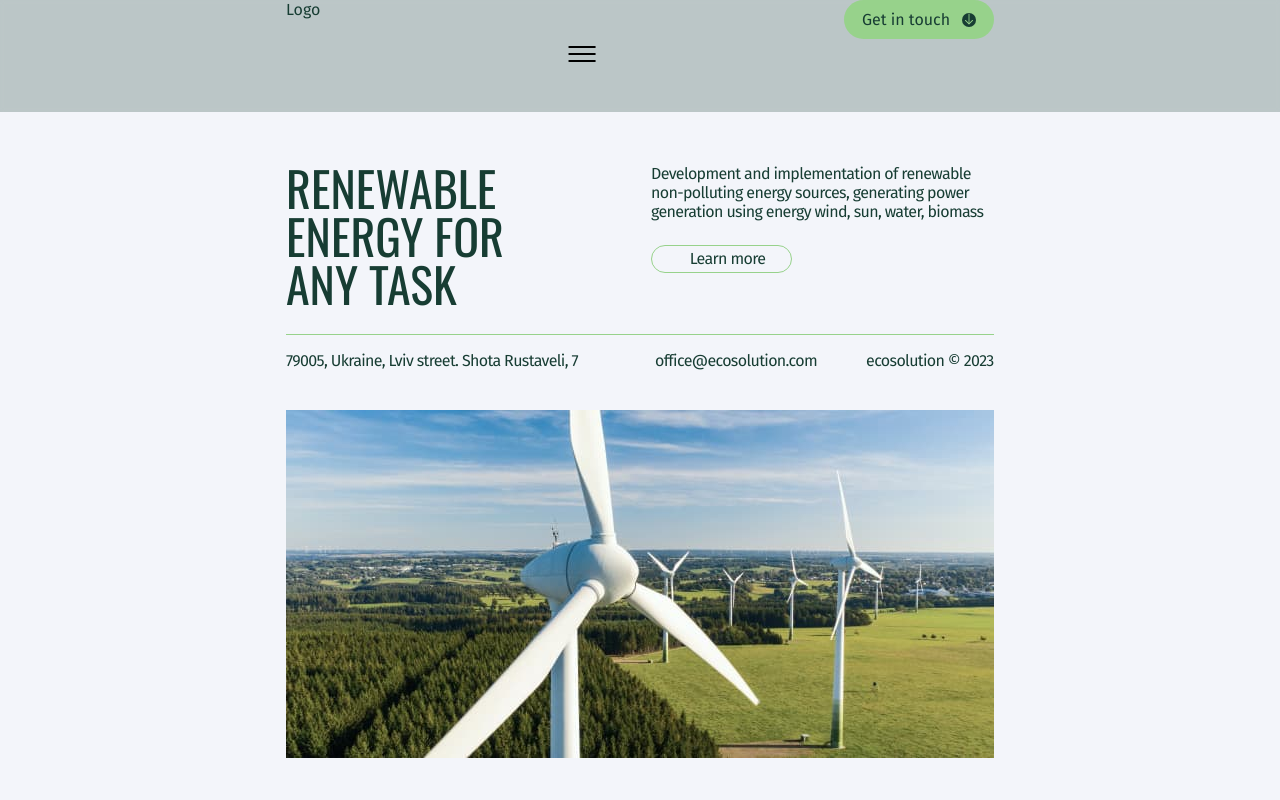
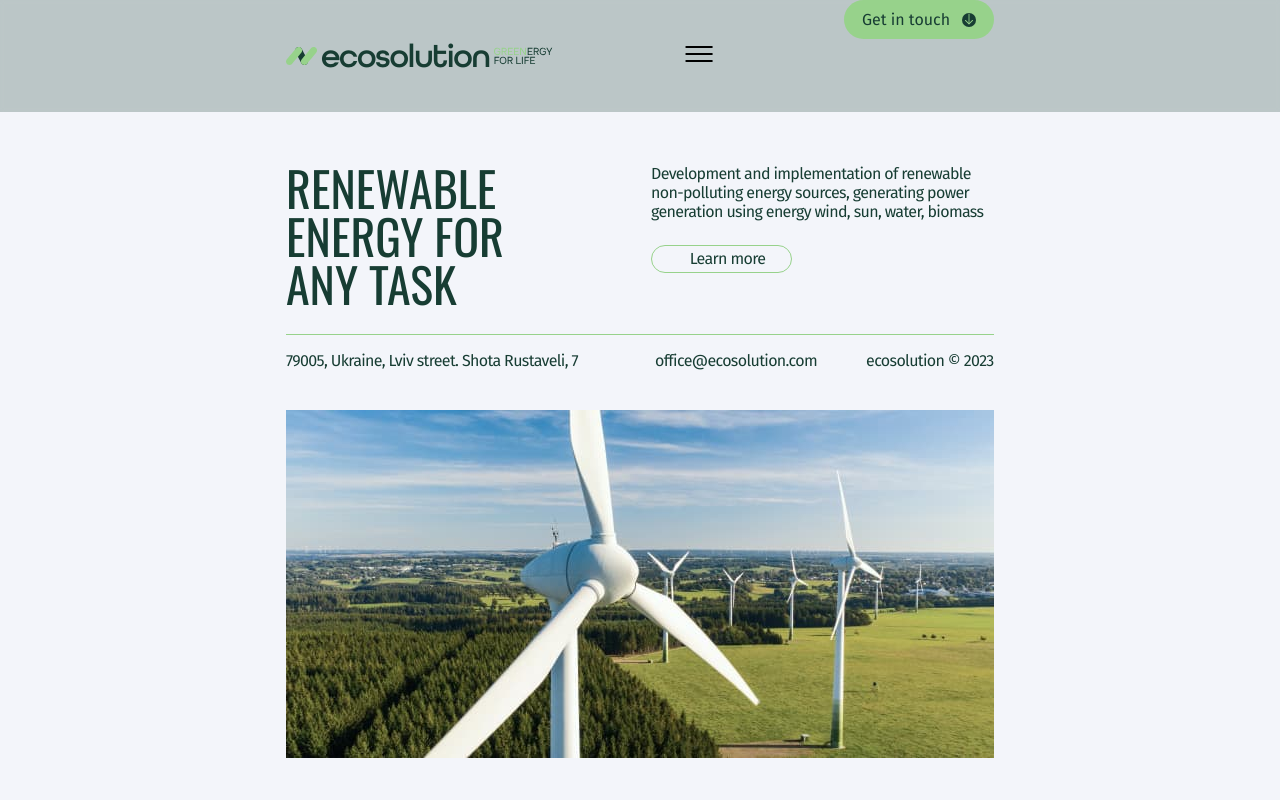
Before and after one commit to kozhushna/ecosolution, a React (Create React App) app: page / in a window 1280 px wide. Shown: the top 800 px of the page. Built offline with nearby package versions, Linux system fonts and the light colour scheme.

Commit message:
Add logo

```diff
--- a/src/components/Header/Header.jsx
+++ b/src/components/Header/Header.jsx
@@ -10,6 +10,7 @@ import {
 } from './Header.styled';
 import { Svg } from 'components/SvgIcon/SvgIcon';
 import { Menu } from 'Navigation/Menu';
+import { Logo } from 'components/Logo/Logo';
 
 export const Header = () => {
   const { isModalOpen, openModal, closeModal } = useModal();
@@ -37,7 +38,7 @@ export const Header = () => {
       <HeaderSection className={isScrolled ? 'scroll' : ''}>
         <Container>
           <HeaderWrapper>
-            <p>Logo</p>
+            <Logo />
             <button type="button" aria-label="Open menu" onClick={openModal}>
               <Svg w={36} h={36} icon="menu" />
             </button>
--- a/src/components/Hero/Hero.styled.js
+++ b/src/components/Hero/Hero.styled.js
@@ -11,7 +11,7 @@ export const HeroSection = styled(Section)`
   }
 
   @media screen and (${props => props.theme.devices.desktop}) {
-    padding-top: 78px;
+    padding-top: 50px;
     /* padding: 78px 0 120px 0; */
   }
 `;
--- /dev/null
+++ b/src/components/Logo/Logo.jsx
@@ -0,0 +1,13 @@
+import { Svg } from 'components/SvgIcon/SvgIcon';
+import { LogoLink, LogoWrapper } from './Logo.styled';
+
+export const Logo = () => {
+  return (
+    <LogoWrapper>
+      <Svg w={31} h={18} icon="logo"></Svg>
+      <LogoLink href="#hero">ecosolution</LogoLink>
+
+      <Svg w={60} h={18} icon="greenenergy"></Svg>
+    </LogoWrapper>
+  );
+};
--- /dev/null
+++ b/src/components/Logo/Logo.styled.js
@@ -0,0 +1,23 @@
+import styled from '@emotion/styled';
+
+export const LogoWrapper = styled.div`
+  display: flex;
+  align-items: center;
+  gap: 4px;
+
+  transition: color ${props => props.theme.baseTransition};
+
+  &:hover,
+  &:focus {
+    color: ${props => props.theme.colors.accent};
+  }
+`;
+
+export const LogoLink = styled.a`
+  font-family: 'FONTSPRING DEMO - All Round Gothic Thick';
+  font-size: 33px;
+  font-style: normal;
+  font-weight: 500;
+  line-height: normal;
+  letter-spacing: -1.32px;
+`;
```
Also changed, not shown: src/images/sprite.svg.
